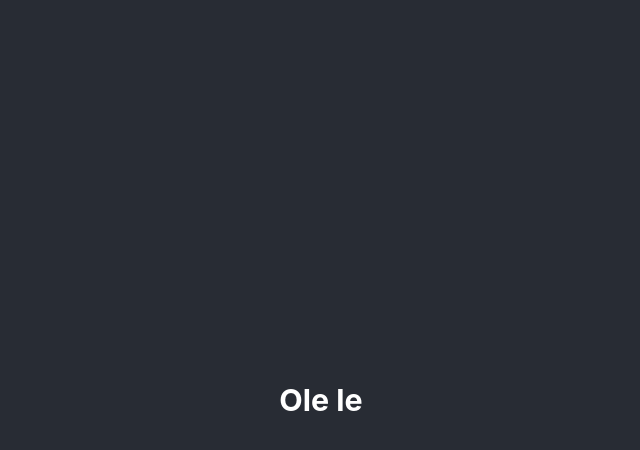
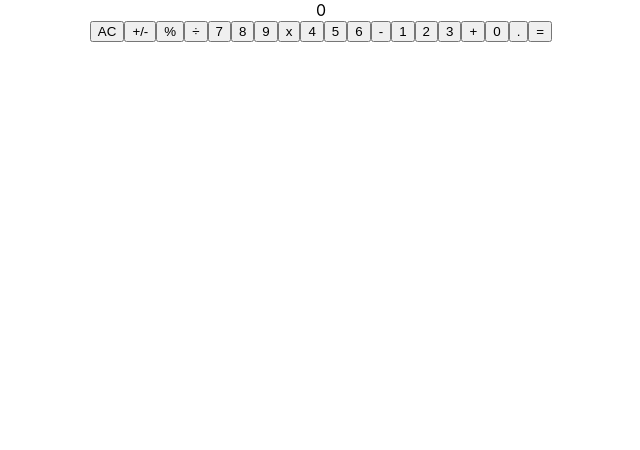
Before and after one commit to memelopez/magicMath, a React (Create React App) app: page / in a window 1280 px wide. Shown: the top 450 px of the page, without its empty margins (319-959 px from the left). Built offline with nearby package versions, Linux system fonts and the light colour scheme.

Commit message:
Add Calculator tu App

```diff
--- a/src/App.js
+++ b/src/App.js
@@ -1,11 +1,11 @@
+// /src/app.js
 import './App.css';
+import Calculator from './components/Calculator';
 
 function App() {
   return (
     <div className="App">
-      <header className="App-header">
-        <h3>Ole le</h3>
-      </header>
+      <Calculator />
     </div>
   );
 }
```
